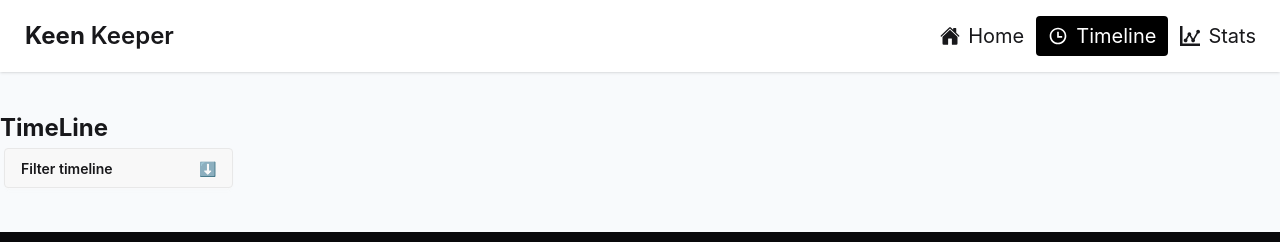
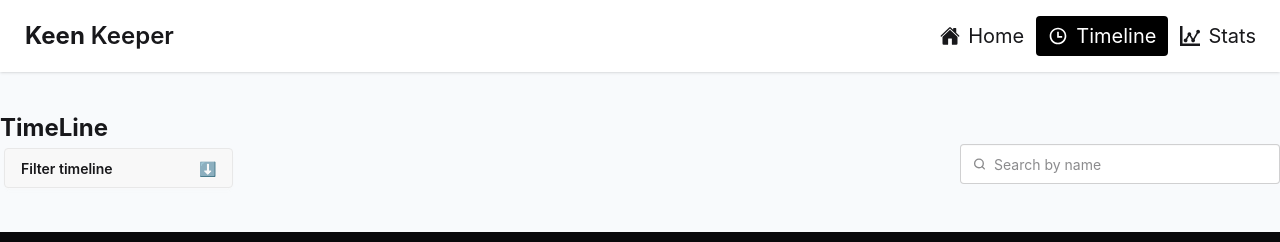
Before and after one commit to shameem7335-ship-it/keen-keeper, a React (Vite) app: page /timeline in a window 1280 px wide. Shown: the top 242 px of the page. Built offline with nearby package versions, Linux system fonts and the light colour scheme.

Commit message:
search button added

```diff
--- a/src/page/TimelinePage.jsx
+++ b/src/page/TimelinePage.jsx
@@ -6,18 +6,36 @@
 
 
 const TimelinePage = () => {
+    const [search, setSearch] = useState("");
+
+    const searchHandler = (e) => {
+     e.preventDefault();
+     setSearch(e.target.value)
+     console.log(e.target.value)
+    }
+
+
+
     const {checkIn} = useContact();
     console.log(checkIn);
 
     const [sortyTipe, setSortingType] = useState("");
 
 
-    const filterdData = sortyTipe ? checkIn.filter(item => item.type === sortyTipe) : checkIn ;
+    const filterdData = checkIn.filter(item =>{
+       const typeResult =  sortyTipe ? item.type === sortyTipe : true ;
+       const searchResult = item.user.name.toLowerCase().includes(search.toLowerCase())
+       return typeResult && searchResult
+    });
     return (
         <div className='  bg-[#F8FAFC] py-10'>
 
         <div className='container mx-auto ' >
            <h1 className=' text-2xl font-bold '>TimeLine</h1>
+
+
+<div className='flex justify-between'>
+{/* filter */}
          <div className="dropdown dropdown-bottom dropdown-center">
   <div tabIndex={0} role="button" className="btn m-1 ">Filter timeline <span className='ml-20'>⬇️</span> </div>
   <ul tabIndex="-1" className="dropdown-content menu bg-base-100 rounded-box z-1 w-52 p-2 shadow-sm">
@@ -25,6 +43,27 @@
     <li  onClick={() => setSortingType('video')}><a>Video</a></li>
     <li  onClick={() => setSortingType('text')}><a>Text</a></li>
   </ul>
+</div>
+{/*  search*/}
+       <label className="input">
+  <svg className="h-[1em] opacity-50" xmlns="http://www.w3.org/2000/svg" viewBox="0 0 24 24">
+    <g
+      strokeLinejoin="round"
+      strokeLinecap="round"
+      strokeWidth="2.5"
+      fill="none"
+      stroke="currentColor"
+    >
+      <circle cx="11" cy="11" r="8"></circle>
+      <path d="m21 21-4.3-4.3"></path>
+    </g>
+  </svg>
+  <input type="search"
+  placeholder="Search by name"
+  value={search}
+  onChange={ searchHandler}
+  />
+</label>
 </div>
 
       {
@@ -44,22 +83,6 @@
                 </div>
         )
       }
-
-          {/* {
-              checkIn.map((item, index) => <div key={index} className='bg-white my-2 py-4 '>
-            <div className='flex gap-5 items-center text-center '>
-                <div className='pl-3 text-2xl'>
-               {item.type ==="call" &&  <MdWifiCalling3 />}
-               {item.type ==="video" && <IoVideocamOff  />}
-               {item.type ==="text" &&   <MdOutlineTextsms />}
-                 </div>
-                <div>
-                <h1 className='text-start'><span className='font-bold'>{item.type}</span> with {item.user.name}</h1>
-                    <p>{new Date(item.time).toLocaleString()}</p>
-                    </div>
-                </div>
-                </div>)
-          } */}
           </div>
         </div>
     );
```
